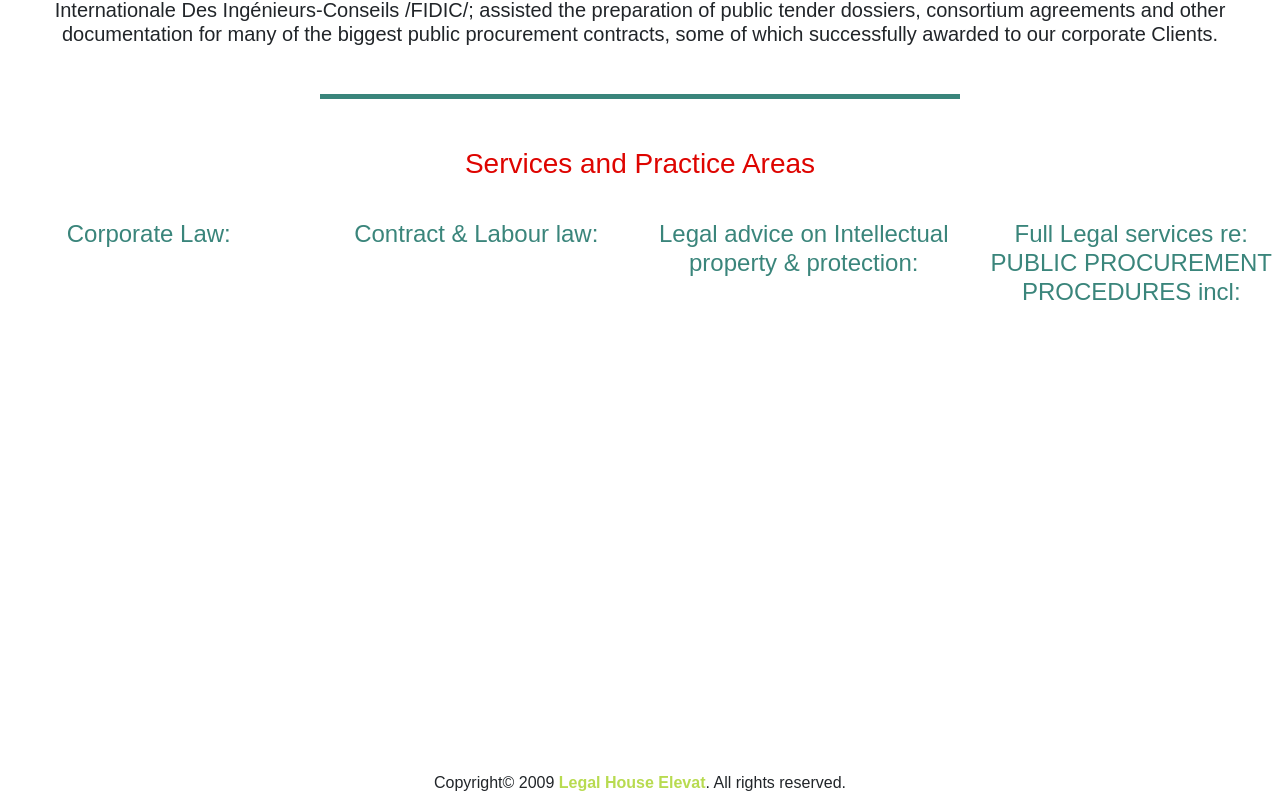
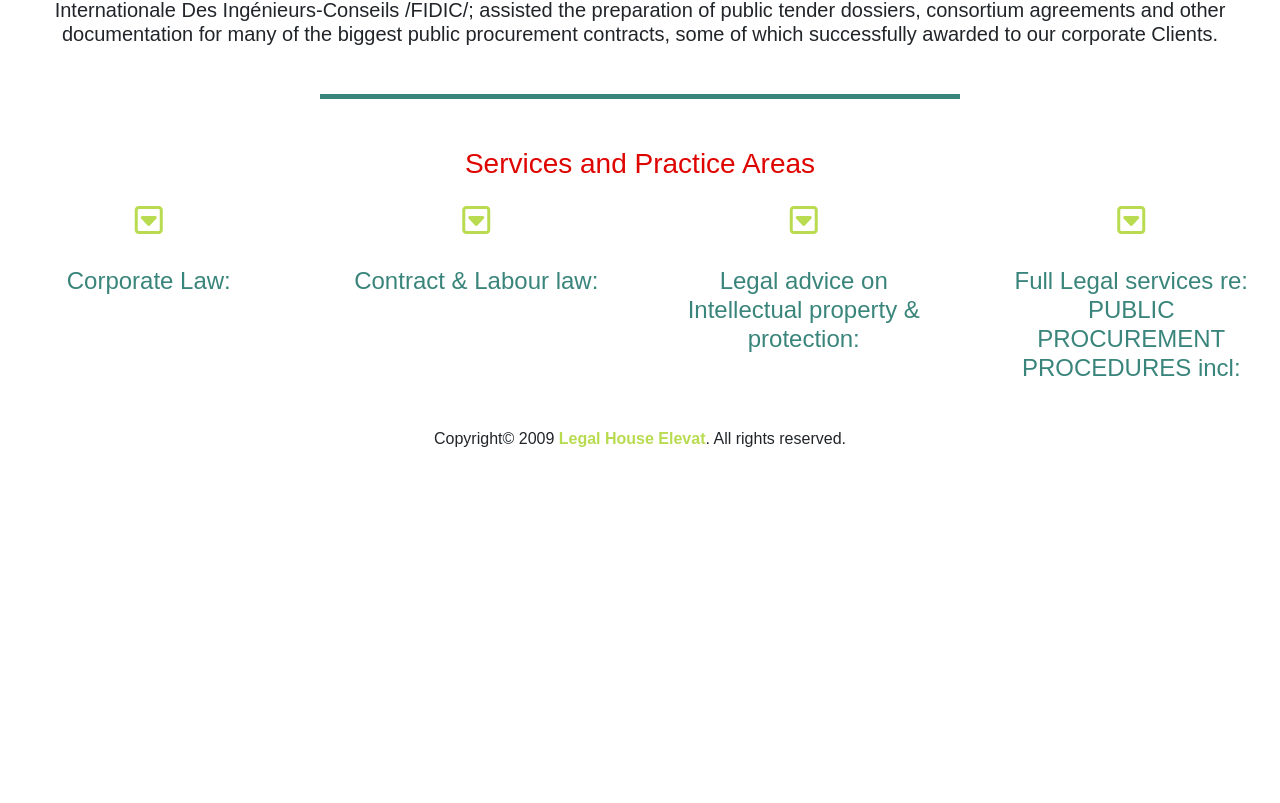
Before and after one commit to yo1010/elevat-website, a React (Create React App) app: page / in a window 1280 px wide. Shown: the part 2133-2936 px from the top of the page. After the commit the page ends 2592 px from the top, so only its background shows below. Built offline with nearby package versions, Linux system fonts and the light colour scheme.

Commit message:
card update

```diff
--- a/src/Card.js
+++ b/src/Card.js
@@ -7,7 +7,10 @@ export default class Card extends Component {
             <div className="row">
                 <ProductWrapper className="col-9 mx-auto col-md-6 col-lg-3 my-3">
                     <div className="card">
-                        <h4>Corporate Law:</h4>
+                        <span className="partners"><i className="far fa-caret-square-down" /></span>
+                        <div className="card-header">
+                            <h4>Corporate Law:</h4>
+                        </div>
                         <div className="info">
                             <p>- Registration of companies and associations
                                 and all further changes, related to their legal
@@ -24,7 +27,10 @@ export default class Card extends Component {
                 </ProductWrapper>
                 <ProductWrapper className="col-9 mx-auto col-md-6 col-lg-3 my-3">
                     <div className="card">
-                        <h4>Contract & Labour law:</h4>
+                        <span className="partners"><i className="far fa-caret-square-down" /></span>
+                        <div className="card-header">
+                            <h4>Contract & Labour law:</h4>
+                        </div>
                         <div className="info">
                             <p>- Preparation of all kinds of named and unnamed agreements, responding to the interests and
                             purposes of the parties</p>
@@ -37,19 +43,22 @@ export default class Card extends Component {
                 </ProductWrapper>
                 <ProductWrapper className="col-9 mx-auto col-md-6 col-lg-3 my-3">
                     <div className="card">
-                        <h4>Legal advice on Intellectual property & protection:</h4>
+                        <span className="partners"><i className="far fa-caret-square-down" /></span>
+                        <div className="card-header">
+                            <h4>Legal advice on Intellectual property & protection:</h4>
+                        </div>
                         <div className="info">
                             <p>- Protection and conceding of copyrights</p>
                             <p>- Registration of trademarks and industrial samples</p>
-                            <h4>Preparation & consulting of CONSTRUCTION Agreements as per the Bulgarian Law, FIDIC
-                            Conditions of Contracts ect, Project, Design & Construction Contracts in specific business
-                            areas: gas pipelining & gas pipeline repairing, WWTP (wastewater treatment plants) ect</h4>
                         </div>
                     </div>
                 </ProductWrapper>
                 <ProductWrapper className="col-9 mx-auto col-md-6 col-lg-3 my-3">
                     <div className="card">
-                        <h4>Full Legal services re: PUBLIC PROCUREMENT PROCEDURES incl:</h4>
+                        <span className="partners"><i className="far fa-caret-square-down" /></span>
+                        <div className="card-header">
+                            <h4>Full Legal services re: PUBLIC PROCUREMENT PROCEDURES incl:</h4>
+                        </div>
                         <div className="info">
                             <p>- Preparation of Tender documentation with regards to participation in Public Procurement</p>
                             <p>- Procedures in due compliance with the requirements of the Public Procurement Act of Bulgaria and
@@ -58,6 +67,9 @@ export default class Card extends Component {
                                 Venture Agreements, Public Procurement Agreements)</p>
                             <p>- Representation and consultings in negotiations and meetings</p>
                             <p>- Disputes, Claims, Appeal before the Competition Protection Commission. Court Procedures ect</p>
+                            <span className="green"><p>- Preparation & consulting of CONSTRUCTION Agreements as per the Bulgarian Law, FIDIC
+                                Conditions of Contracts ect, Project, Design & Construction Contracts in specific business
+                                areas: gas pipelining & gas pipeline repairing, WWTP (wastewater treatment plants) ect</p></span>
                         </div>
                     </div>
                 </ProductWrapper>
@@ -75,9 +87,10 @@ const ProductWrapper = styled.div`
         margin-right: 0.5px;
         background: none;
     }
-    .card-footer{
-        background: transparent;
-        border-top: transparent;
+    .card-header{
+        background: none;
+        transition: all 0.5s linear;
+        border: none;
     }
     &:hover{
         .card{
@@ -88,12 +101,27 @@ const ProductWrapper = styled.div`
                 color: var(--yellowGreen);
             }
         }
+        .card-header{
+            background: var(--blueGreen-opacity);
+        }
         .info{
-            visibility:visible;
-            transition: 1s linear;
+            display: block;
+            transition: 1s;
+        }
+        .partners{
+            display: none;
         }
     }
     .info {
-        visibility: hidden;
+        display: none;
+    }
+    .partners {
+        align-self: center;
+    }
+    i {
+        font-size: 2rem;
+    }
+    .green {
+        color: var(--yellowGreen)
     }
 `
--- a/src/Navbar.js
+++ b/src/Navbar.js
@@ -118,11 +118,11 @@ const NavWrapper = styled.nav`
     }
     &.static-top{
         background: var(--blueGreen-lessopacity) !important;
-        transition: 1s;
+        transition: 1s !important;
     }
     &.fixed-top{
         background: var(--blueGreen-opacity) !important;
-        transition: 1s;
+        transition: 1s !important;
     }
     @keyframes text-jump {
         from { transform: translate(0px, 0px); }
```
Also changed, not shown: src/index.css (line endings or trailing spaces).
